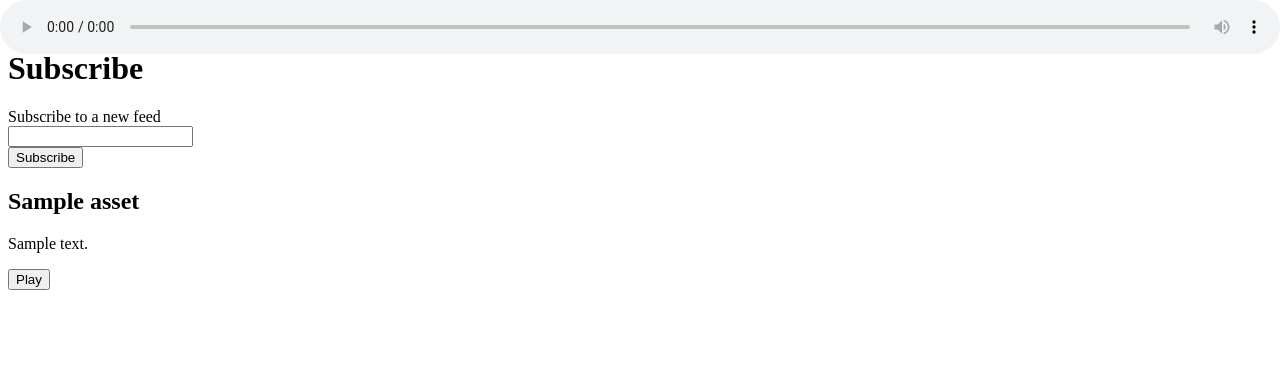
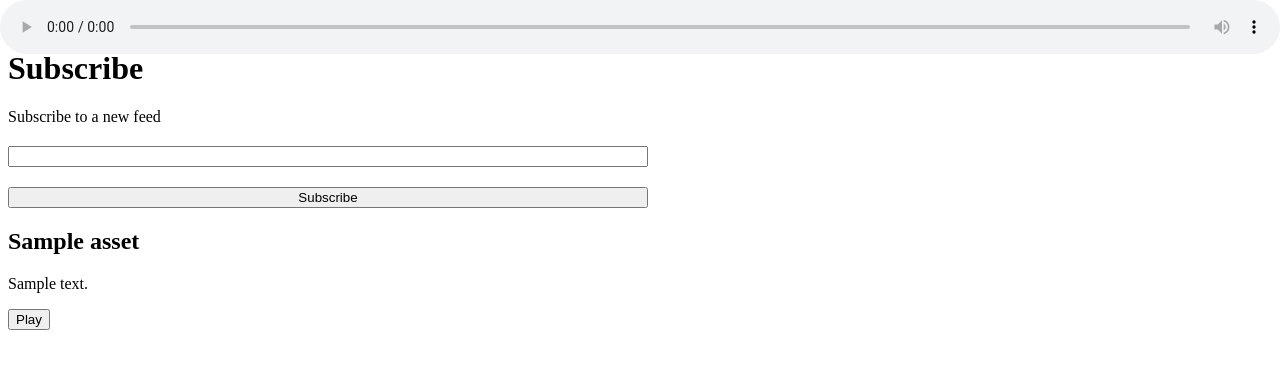
Before and after one commit to Simisticot/podcasticot, a Flask app: template templates/podcast_home.html in a window 1280 px wide. Shown: the top 369 px of the page. Run offline with Flask 2, Linux system fonts and the light colour scheme; the template is opened without the code that fills it: most values are stand-ins (such as "Sample title", 1, 10 or a date in 2020); some libraries are stand-ins or nearby versions.

Commit message:
Change form style

```diff
--- a/static/style.css
+++ b/static/style.css
@@ -18,3 +18,11 @@
 #ui{
     margin-top: 50px;
 }
+
+#subscription-form form{
+    display:flex;
+    flex-direction: column;
+    width: 50vw;
+    height: 100px;
+    justify-content: space-between;
+}
--- a/templates/podcast_home.html
+++ b/templates/podcast_home.html
@@ -18,14 +18,14 @@
 <div>
     <div id="ui">
         <div>
+            <div id="subscription-form">
                 <h1>Subscribe</h1>
                 <form hx-post="/subscribe-to-feed" hx-target="#user-feeds-timeline" hx-swap="innerHTML">
                     <label for="#new-feed">Subscribe to a new feed</label>
-                <br>
                     <input type="text" id="#new-feed"  name="feed">
-                <br>
                     <button type="submit">Subscribe</button>
                 </form>
+            </div>
             <div id="user-feeds-timeline">{% include "feed.html" %}</div>
         </div>
     </div>
```
Lines whose indentation alone changed are shown as unchanged.
